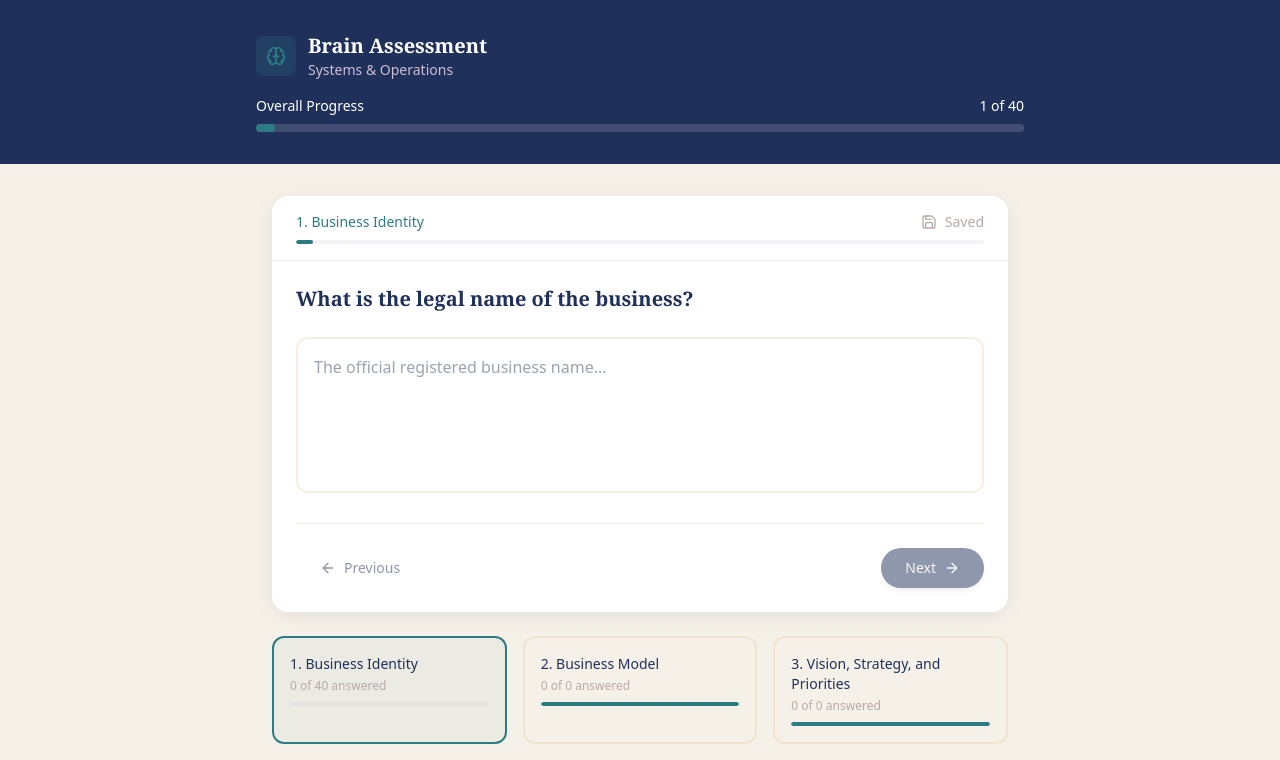
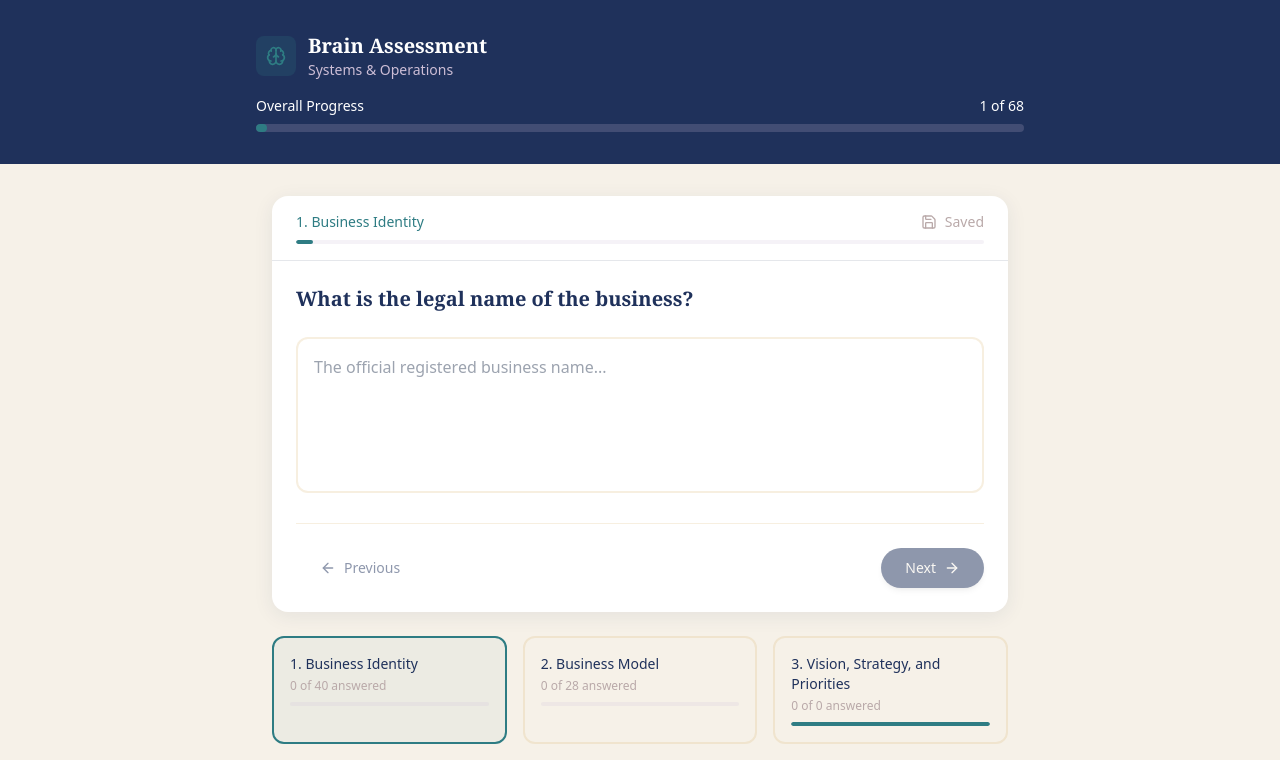
Before and after one commit to ButterflyBabs/LifeCharter-Architecture, a Next.js app: page /assessments/brain in a window 1280 px wide. Shown: the top 760 px of the page. Built offline with nearby package versions, Linux system fonts and the light colour scheme.

Commit message:
Brain assessment - Section 2 Business Model added

```diff
--- a/src/app/assessments/brain/page.tsx
+++ b/src/app/assessments/brain/page.tsx
@@ -330,6 +330,246 @@ const questions: Question[] = [
     section: "1. Business Identity",
     placeholder: "Specific outcomes that would define success this quarter...",
   },
+
+  // ============================================
+  // SECTION 2: BUSINESS MODEL (28 questions)
+  // ============================================
+
+  // 2.1 Business Model Overview (20 questions)
+  {
+    id: "bm_1_1",
+    text: "What type of business model do you currently operate?",
+    type: "radio",
+    section: "2. Business Model",
+    options: [
+      { value: "coaching", label: "Coaching" },
+      { value: "consulting", label: "Consulting" },
+      { value: "agency", label: "Agency" },
+      { value: "course", label: "Course / Education" },
+      { value: "membership", label: "Membership" },
+      { value: "saas", label: "SaaS" },
+      { value: "service_provider", label: "Service Provider" },
+      { value: "nonprofit", label: "Nonprofit" },
+      { value: "community", label: "Community" },
+      { value: "media", label: "Media" },
+      { value: "events", label: "Events" },
+      { value: "ecommerce", label: "E-commerce" },
+      { value: "professional_services", label: "Professional Services" },
+      { value: "hybrid", label: "Hybrid" },
+    ],
+  },
+  {
+    id: "bm_1_2",
+    text: "What do you sell?",
+    type: "text",
+    section: "2. Business Model",
+    placeholder: "Describe your core products, services, or offers...",
+  },
+  {
+    id: "bm_1_3",
+    text: "Who pays you?",
+    type: "text",
+    section: "2. Business Model",
+    placeholder: "Who is the actual buyer/decision-maker with budget authority...",
+  },
+  {
+    id: "bm_1_4",
+    text: "Who receives the value?",
+    type: "text",
+    section: "2. Business Model",
+    placeholder: "Who ultimately benefits from your product/service...",
+  },
+  {
+    id: "bm_1_5",
+    text: "Are the buyer and end user the same person?",
+    type: "radio",
+    section: "2. Business Model",
+    options: [
+      { value: "yes", label: "Yes - buyer and user are the same" },
+      { value: "no", label: "No - buyer and user are different" },
+      { value: "sometimes", label: "Sometimes - depends on the situation" },
+    ],
+  },
+  {
+    id: "bm_1_6",
+    text: "Is the business B2B, B2C, B2B2C, nonprofit, donor-supported, grant-funded, sponsorship-based, or hybrid?",
+    type: "radio",
+    section: "2. Business Model",
+    options: [
+      { value: "b2b", label: "B2B (Business to Business)" },
+      { value: "b2c", label: "B2C (Business to Consumer)" },
+      { value: "b2b2c", label: "B2B2C (Business to Business to Consumer)" },
+      { value: "nonprofit", label: "Nonprofit" },
+      { value: "donor_supported", label: "Donor-supported" },
+      { value: "grant_funded", label: "Grant-funded" },
+      { value: "sponsorship_based", label: "Sponsorship-based" },
+      { value: "hybrid", label: "Hybrid model" },
+    ],
+  },
+  {
+    id: "bm_1_7",
+    text: "What is the average transaction value?",
+    type: "text",
+    section: "2. Business Model",
+    placeholder: "Average dollar amount per transaction...",
+  },
+  {
+    id: "bm_1_8",
+    text: "What is the average lifetime customer value?",
+    type: "text",
+    section: "2. Business Model",
+    placeholder: "Total revenue expected from a customer over their entire relationship...",
+  },
+  {
+    id: "bm_1_9",
+    text: "What is the average sales cycle length?",
+    type: "text",
+    section: "2. Business Model",
+    placeholder: "Time from first contact to purchase (days/weeks/months)...",
+  },
+  {
+    id: "bm_1_10",
+    text: "What is the average delivery cycle length?",
+    type: "text",
+    section: "2. Business Model",
+    placeholder: "Time from purchase to delivery/fulfillment completion...",
+  },
+  {
+    id: "bm_1_11",
+    text: "What is the average client retention period?",
+    type: "text",
+    section: "2. Business Model",
+    placeholder: "How long customers typically stay with you...",
+  },
+  {
+    id: "bm_1_12",
+    text: "What is the current customer acquisition model?",
+    type: "text",
+    section: "2. Business Model",
+    placeholder: "How you currently attract and convert new customers...",
+  },
+  {
+    id: "bm_1_13",
+    text: "What is the current fulfillment model?",
+    type: "text",
+    section: "2. Business Model",
+    placeholder: "How you deliver your product/service to customers...",
+  },
+  {
+    id: "bm_1_14",
+    text: "What is the current renewal or repeat-purchase model?",
+    type: "text",
+    section: "2. Business Model",
+    placeholder: "How you encourage ongoing purchases or renewals...",
+  },
+  {
+    id: "bm_1_15",
+    text: "What part of the business model is strongest?",
+    type: "text",
+    section: "2. Business Model",
+    placeholder: "The most robust, reliable part of your model...",
+  },
+  {
+    id: "bm_1_16",
+    text: "What part of the business model is fragile?",
+    type: "text",
+    section: "2. Business Model",
+    placeholder: "The weakest or most vulnerable part of your model...",
+  },
+  {
+    id: "bm_1_17",
+    text: "What part of the model is too dependent on the founder?",
+    type: "text",
+    section: "2. Business Model",
+    placeholder: "Areas that require founder involvement to function...",
+  },
+  {
+    id: "bm_1_18",
+    text: "What part of the model needs simplification?",
+    type: "text",
+    section: "2. Business Model",
+    placeholder: "Overly complex areas that could be streamlined...",
+  },
+  {
+    id: "bm_1_19",
+    text: "What part of the model needs better systems?",
+    type: "text",
+    section: "2. Business Model",
+    placeholder: "Areas lacking clear processes or automation...",
+  },
+  {
+    id: "bm_1_20",
+    text: "What part of the model is ready to scale?",
+    type: "text",
+    section: "2. Business Model",
+    placeholder: "Areas that could handle increased volume...",
+  },
+
+  // 2.2 Revenue Streams (8 questions - first stream example)
+  {
+    id: "bm_2_1",
+    text: "What is the name of the revenue stream?",
+    type: "text",
+    section: "2. Business Model",
+    placeholder: "e.g., Coaching Services, Digital Products, Membership Fees...",
+  },
+  {
+    id: "bm_2_2",
+    text: "What offer, product, service, or program generates this revenue?",
+    type: "text",
+    section: "2. Business Model",
+    placeholder: "The specific offer tied to this revenue stream...",
+  },
+  {
+    id: "bm_2_3",
+    text: "Who buys it?",
+    type: "text",
+    section: "2. Business Model",
+    placeholder: "The target customer for this specific offer...",
+  },
+  {
+    id: "bm_2_4",
+    text: "What problem does it solve?",
+    type: "text",
+    section: "2. Business Model",
+    placeholder: "The specific pain point this offer addresses...",
+  },
+  {
+    id: "bm_2_5",
+    text: "What transformation or outcome does it create?",
+    type: "text",
+    section: "2. Business Model",
+    placeholder: "The result customers achieve from this offer...",
+  },
+  {
+    id: "bm_2_6",
+    text: "What is the price?",
+    type: "text",
+    section: "2. Business Model",
+    placeholder: "The price point for this offer...",
+  },
+  {
+    id: "bm_2_7",
+    text: "Is the price fixed, custom, tiered, recurring, usage-based, donation-based, or project-based?",
+    type: "radio",
+    section: "2. Business Model",
+    options: [
+      { value: "fixed", label: "Fixed (one set price)" },
+      { value: "custom", label: "Custom (negotiated per client)" },
+      { value: "tiered", label: "Tiered (multiple pricing levels)" },
+      { value: "recurring", label: "Recurring (subscription/membership)" },
+      { value: "usage_based", label: "Usage-based (pay for what you use)" },
+      { value: "donation_based", label: "Donation-based (pay what you want)" },
+      { value: "project_based", label: "Project-based (scoped to deliverables)" },
+    ],
+  },
+  {
+    id: "bm_2_8",
+    text: "What is the gross margin?",
+    type: "text",
+    section: "2. Business Model",
+    placeholder: "Approximate profit margin percentage for this stream...",
+  },
 ];
 
 const sections = [
```
